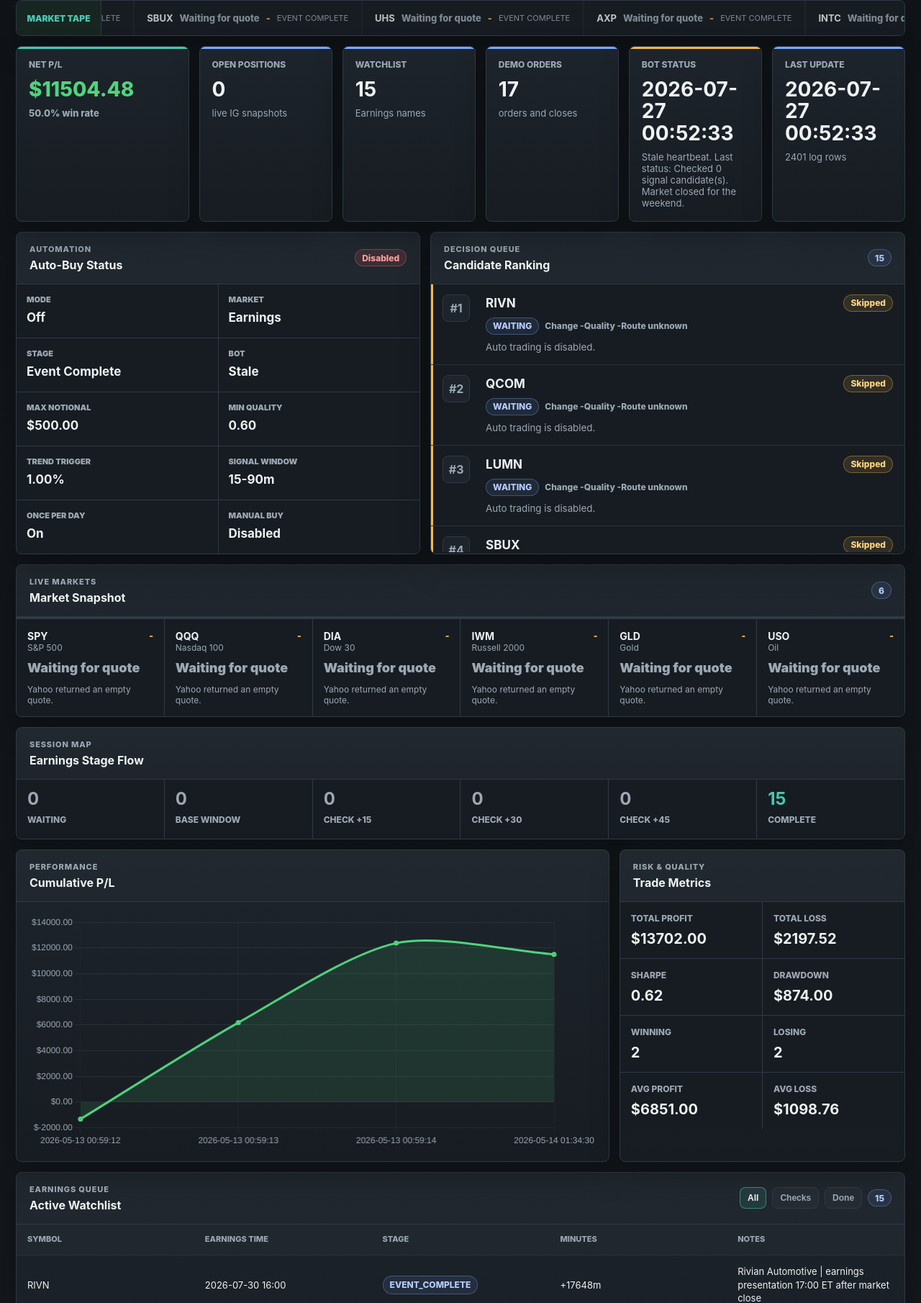
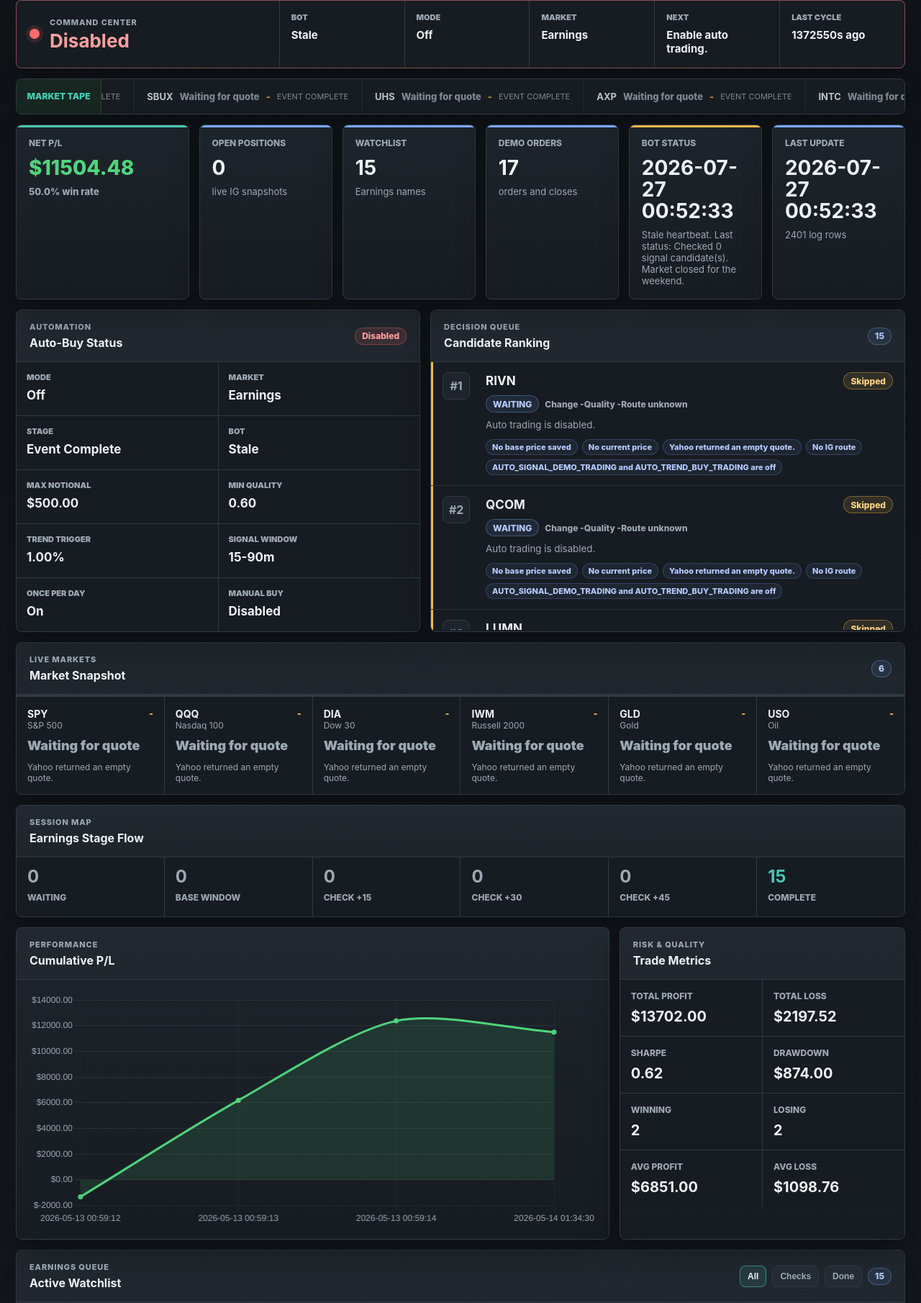
Before and after one commit to masm1/trading-bot, a Flask app: page / in a window 1280 px wide. Shown: the part 113-1923 px from the top of the page at 72% size. Run offline with Flask 3, Linux system fonts and the light colour scheme; data comes from the database, SQL or seed files in the repository; data that the repository does not hold is empty.

Commit message:
Enhance dashboard command and order UX

```diff
--- a/static/dashboard.css
+++ b/static/dashboard.css
@@ -12,6 +12,11 @@
   --good: #50d47d;
   --bad: #ff6b6b;
   --warn: #f4b84a;
+  --info: #7aa7ff;
+  --good-soft: rgba(80, 212, 125, 0.12);
+  --bad-soft: rgba(255, 107, 107, 0.12);
+  --warn-soft: rgba(244, 184, 74, 0.12);
+  --info-soft: rgba(122, 167, 255, 0.1);
   --shadow: 0 18px 42px rgba(0, 0, 0, 0.28);
 }
 
@@ -119,6 +124,101 @@ body {
   grid-template-columns: 1.3fr repeat(5, 1fr);
   gap: 14px;
   margin-bottom: 14px;
+}
+
+.command-center {
+  display: grid;
+  grid-template-columns: minmax(280px, 0.42fr) minmax(0, 1fr);
+  gap: 1px;
+  margin-bottom: 14px;
+  border: 1px solid var(--line);
+  border-radius: 8px;
+  overflow: hidden;
+  background: var(--line);
+  box-shadow: var(--shadow);
+}
+
+.command-primary,
+.command-strip > div {
+  background: var(--panel);
+}
+
+.command-primary {
+  display: flex;
+  align-items: center;
+  gap: 14px;
+  min-height: 88px;
+  padding: 18px;
+}
+
+.command-primary h2 {
+  margin: 0;
+  font-size: 26px;
+  line-height: 1.1;
+}
+
+.status-dot {
+  width: 14px;
+  height: 14px;
+  border-radius: 50%;
+  flex: 0 0 auto;
+  background: var(--info);
+  box-shadow: 0 0 0 5px var(--info-soft);
+}
+
+.status-dot.tone-good {
+  background: var(--good);
+  box-shadow: 0 0 0 5px var(--good-soft);
+}
+
+.status-dot.tone-warn {
+  background: var(--warn);
+  box-shadow: 0 0 0 5px var(--warn-soft);
+}
+
+.status-dot.tone-danger {
+  background: var(--bad);
+  box-shadow: 0 0 0 5px var(--bad-soft);
+}
+
+.command-center.tone-good {
+  border-color: rgba(80, 212, 125, 0.36);
+}
+
+.command-center.tone-warn {
+  border-color: rgba(244, 184, 74, 0.42);
+}
+
+.command-center.tone-danger {
+  border-color: rgba(255, 107, 107, 0.42);
+}
+
+.command-strip {
+  display: grid;
+  grid-template-columns: repeat(5, minmax(0, 1fr));
+  gap: 1px;
+}
+
+.command-strip > div {
+  min-height: 88px;
+  padding: 16px;
+}
+
+.command-strip span {
+  display: block;
+  color: var(--muted);
+  font-size: 11px;
+  font-weight: 900;
+  text-transform: uppercase;
+}
+
+.command-strip strong {
+  display: block;
+  margin-top: 9px;
+  color: var(--text);
+  font-size: 15px;
+  line-height: 1.25;
+  overflow-wrap: anywhere;
 }
 
 .ticker-tape {
@@ -351,12 +451,16 @@ main {
 }
 
 .tone-good,
-.badge.tone_good {
+.badge.tone_good,
+.badge.ready,
+.badge.manual_ready {
   color: #91eba9;
 }
 
 .tone-warn,
-.badge.tone_warn {
+.badge.tone_warn,
+.badge.skipped,
+.badge.manual_disabled {
   color: #ffd481;
 }
 
@@ -457,6 +570,26 @@ main {
   margin-top: 9px;
   color: var(--muted);
   line-height: 1.35;
+}
+
+.candidate-diagnostics {
+  display: flex;
+  flex-wrap: wrap;
+  gap: 6px;
+  margin: 10px 0 0;
+  padding: 0;
+  list-style: none;
+}
+
+.candidate-diagnostics li {
+  min-height: 22px;
+  border: 1px solid rgba(122, 167, 255, 0.22);
+  border-radius: 999px;
+  background: rgba(122, 167, 255, 0.07);
+  color: #b7cbff;
+  padding: 3px 8px;
+  font-size: 11px;
+  font-weight: 800;
 }
 
 .candidate-empty {
--- a/static/dashboard.js
+++ b/static/dashboard.js
@@ -29,6 +29,14 @@ const stageFlowEl = document.getElementById("stageFlow");
 const priceTickerEl = document.getElementById("priceTicker");
 const liveMarketsGridEl = document.getElementById("liveMarketsGrid");
 const liveMarketsPillEl = document.getElementById("liveMarketsPill");
+const commandCenterEl = document.getElementById("commandCenter");
+const commandStatusDotEl = document.getElementById("commandStatusDot");
+const commandHeadlineEl = document.getElementById("commandHeadline");
+const commandBotStateEl = document.getElementById("commandBotState");
+const commandModeEl = document.getElementById("commandMode");
+const commandMarketEl = document.getElementById("commandMarket");
+const commandNextEl = document.getElementById("commandNext");
+const commandLastCycleEl = document.getElementById("commandLastCycle");
 const autoBuyReadinessEl = document.getElementById("autoBuyReadiness");
 const autoBuyStatusGridEl = document.getElementById("autoBuyStatusGrid");
 const candidateListEl = document.getElementById("candidateList");
@@ -66,6 +74,15 @@ function hasNumber(value) {
 
 function money(value) {
   return `$${number(value).toFixed(2)}`;
+}
+
+function sizeFromNotional(price, notional) {
+  const parsedPrice = Number(price);
+  const parsedNotional = Number(notional);
+  if (!Number.isFinite(parsedPrice) || parsedPrice <= 0 || !Number.isFinite(parsedNotional) || parsedNotional <= 0) {
+    return "-";
+  }
+  return Math.max(parsedNotional / parsedPrice, 0.00001).toFixed(5);
 }
 
 function signedPercent(value) {
@@ -165,6 +182,77 @@ async function manualBuyWithNotional(symbol, notional) {
   } finally {
     if (watchInput && previousWatch !== null) watchInput.value = previousWatch;
   }
+}
+
+function confirmManualBuy(item, status) {
+  const modal = document.getElementById("buyConfirmModal");
+  const body = document.getElementById("buyConfirmBody");
+  const cancelBtn = document.getElementById("buyCancelBtn");
+  const confirmBtn = document.getElementById("buyConfirmBtn");
+  const details = status || {};
+  const notional = manualWatchlistNotionalEl ? Number(manualWatchlistNotionalEl.value) || 500 : 500;
+
+  if (!modal || !body || !cancelBtn || !confirmBtn) {
+    return manualBuyWithNotional(item.symbol, notional);
+  }
+
+  const price = item.price || item.current_price || "";
+  const estimatedSize = sizeFromNotional(price, notional);
+  const rows = [
+    ["Symbol", item.symbol || "-"],
+    ["Latest Price", hasNumber(price) ? formatPriceText(price) : "Unavailable"],
+    ["Notional", money(notional)],
+    ["Estimated Size", estimatedSize],
+    ["Route", text(item.tradable_hint)],
+    ["Signal", text(item.signal)],
+    ["Stage", readableEvent(item.stage || "-")],
+    ["Manual Buy", details.manual_buy_enabled ? "Enabled" : "Disabled"],
+  ];
+
+  body.replaceChildren();
+  const summary = document.createElement("div");
+  summary.className = "confirm-summary";
+  rows.forEach(([label, value]) => {
+    const row = document.createElement("div");
+    const labelEl = document.createElement("span");
+    const valueEl = document.createElement("strong");
+    labelEl.textContent = label;
+    valueEl.textContent = value;
+    row.append(labelEl, valueEl);
+    summary.appendChild(row);
+  });
+
+  const note = document.createElement("p");
+  note.className = "confirm-note";
+  note.textContent = details.manual_buy_enabled
+    ? "This sends a protected IG demo BUY request using your server allowlist and rate limit."
+    : "Manual buy is disabled on the server. Enable PAPER_TRADING, ALLOW_MANUAL_BUY, and MANUAL_BUY_ALLOWLIST.";
+  body.append(summary, note);
+
+  modal.style.display = "flex";
+  confirmBtn.disabled = !details.manual_buy_enabled;
+
+  const cleanup = () => {
+    modal.style.display = "none";
+    cancelBtn.removeEventListener("click", onCancel);
+    confirmBtn.removeEventListener("click", onConfirm);
+  };
+
+  const onCancel = () => cleanup();
+  const onConfirm = async () => {
+    confirmBtn.disabled = true;
+    confirmBtn.textContent = "Sending...";
+    try {
+      const success = await manualBuyWithNotional(item.symbol, notional);
+      if (success) cleanup();
+    } finally {
+      confirmBtn.textContent = "Confirm Buy";
+      confirmBtn.disabled = !details.manual_buy_enabled;
+    }
+  };
+
+  cancelBtn.addEventListener("click", onCancel);
+  confirmBtn.addEventListener("click", onConfirm);
 }
 
 function setRows(body, rows, columns, emptyText) {
@@ -397,6 +485,26 @@ function renderAutoBuyStatus(status) {
   });
 }
 
+function renderCommandCenter(data) {
+  if (!commandCenterEl) return;
+  const status = data.auto_buy_status || {};
+  const bot = data.bot_status || {};
+  const tone = status.tone || "info";
+
+  commandCenterEl.classList.remove("tone-good", "tone-warn", "tone-danger", "tone-info");
+  commandCenterEl.classList.add(`tone-${tone}`);
+  if (commandStatusDotEl) commandStatusDotEl.className = `status-dot tone-${tone}`;
+  if (commandHeadlineEl) commandHeadlineEl.textContent = status.readiness || "Unknown";
+  if (commandBotStateEl) commandBotStateEl.textContent = readableEvent(bot.state || "unknown");
+  if (commandModeEl) commandModeEl.textContent = status.mode || "Off";
+  if (commandMarketEl) commandMarketEl.textContent = status.market_mode || "-";
+  if (commandNextEl) commandNextEl.textContent = status.next_action || "-";
+  if (commandLastCycleEl) {
+    const age = Number(bot.age_seconds);
+    commandLastCycleEl.textContent = Number.isFinite(age) ? `${age}s ago` : (bot.timestamp || "-");
+  }
+}
+
 function renderCandidates(rows) {
   if (!candidateListEl) return;
   candidateListEl.replaceChildren();
@@ -439,8 +547,15 @@ function renderCandidates(rows) {
 
     const reason = document.createElement("small");
     reason.textContent = item.reason || "-";
+    const diagnostics = document.createElement("ul");
+    diagnostics.className = "candidate-diagnostics";
+    (item.diagnostics || []).slice(0, 5).forEach((detail) => {
+      const node = document.createElement("li");
+      node.textContent = detail;
+      diagnostics.appendChild(node);
+    });
 
-    main.append(title, meta, reason);
+    main.append(title, meta, reason, diagnostics);
     node.append(rank, main);
     candidateListEl.appendChild(node);
   });
@@ -490,20 +605,7 @@ function renderManualWatchlistOrders(rows, status) {
     action.className = "refresh-button manual-buy-button";
     action.textContent = `Buy ${item.symbol || ""}`.trim();
     action.disabled = !details.manual_buy_enabled;
-    action.addEventListener("click", async () => {
-      const notional = manualWatchlistNotionalEl ? Number(manualWatchlistNotionalEl.value) : 500;
-      const confirmed = window.confirm(`Confirm BUY ${item.symbol} for approx $${notional || 500}?`);
-      if (!confirmed) return;
-
-      action.disabled = true;
-      action.textContent = "Sending...";
-      try {
-        await manualBuyWithNotional(item.symbol, notional || 500);
-      } finally {
-        action.disabled = !details.manual_buy_enabled;
-        action.textContent = `Buy ${item.symbol || ""}`.trim();
-      }
-    });
+    action.addEventListener("click", () => confirmManualBuy(item, details));
 
     card.append(header, meta, reason, action);
     manualWatchlistOrdersEl.appendChild(card);
@@ -654,6 +756,7 @@ function render(data) {
   if (winRateEl) winRateEl.textContent = `${number(data.win_rate).toFixed(1)}% win rate`;
   updateMetricCard(netPlEl, data.net_pl);
 
+  renderCommandCenter(data);
   renderSummary(data);
   renderStageFlow(data.watchlist_stage_summary);
   renderPriceTicker(data.price_ticker);
--- a/templates/dashboard.html
+++ b/templates/dashboard.html
@@ -26,6 +26,38 @@
         </button>
       </div>
     </header>
+
+    <section class="command-center" id="commandCenter">
+      <div class="command-primary">
+        <span class="status-dot" id="commandStatusDot"></span>
+        <div>
+          <p class="eyebrow">Command Center</p>
+          <h2 id="commandHeadline">{{ data.auto_buy_status.readiness }}</h2>
+        </div>
+      </div>
+      <div class="command-strip">
+        <div>
+          <span>Bot</span>
+          <strong id="commandBotState">{{ data.bot_status.state }}</strong>
+        </div>
+        <div>
+          <span>Mode</span>
+          <strong id="commandMode">{{ data.auto_buy_status.mode }}</strong>
+        </div>
+        <div>
+          <span>Market</span>
+          <strong id="commandMarket">{{ data.auto_buy_status.market_mode }}</strong>
+        </div>
+        <div>
+          <span>Next</span>
+          <strong id="commandNext">{{ data.auto_buy_status.next_action }}</strong>
+        </div>
+        <div>
+          <span>Last Cycle</span>
+          <strong id="commandLastCycle">{{ data.bot_status.timestamp or "-" }}</strong>
+        </div>
+      </div>
+    </section>
 
     <section class="ticker-tape" aria-label="Watchlist price ticker">
       <div class="ticker-label">Market Tape</div>
@@ -317,10 +349,16 @@
   </script>
   <!-- Manual Buy Confirmation Modal -->
   <div id="buyConfirmModal" class="modal" style="display:none;position:fixed;inset:0;background:rgba(0,0,0,0.5);align-items:center;justify-content:center;">
-    <div style="background:var(--panel);padding:18px;border-radius:8px;min-width:320px;max-width:520px;color:var(--text);">
-      <h3 style="margin:0 0 10px;">Confirm Manual Buy</h3>
-      <div id="buyConfirmBody" style="margin-bottom:12px;"></div>
-      <div style="display:flex;gap:10px;justify-content:flex-end;">
+    <div class="confirm-dialog">
+      <div class="sectionHeader">
+        <div>
+          <p class="eyebrow">Manual Execution</p>
+          <h3>Confirm Buy</h3>
+        </div>
+        <span class="badge tone_info">IG Demo</span>
+      </div>
+      <div id="buyConfirmBody" class="confirm-body"></div>
+      <div class="confirm-actions">
         <button id="buyCancelBtn" class="refresh-button" type="button">Cancel</button>
         <button id="buyConfirmBtn" class="refresh-button" type="button">Confirm Buy</button>
       </div>
```
Also changed, not shown: other parts of static/dashboard.css (+102 -5 lines), dashboard.py (+58 -1 lines).
